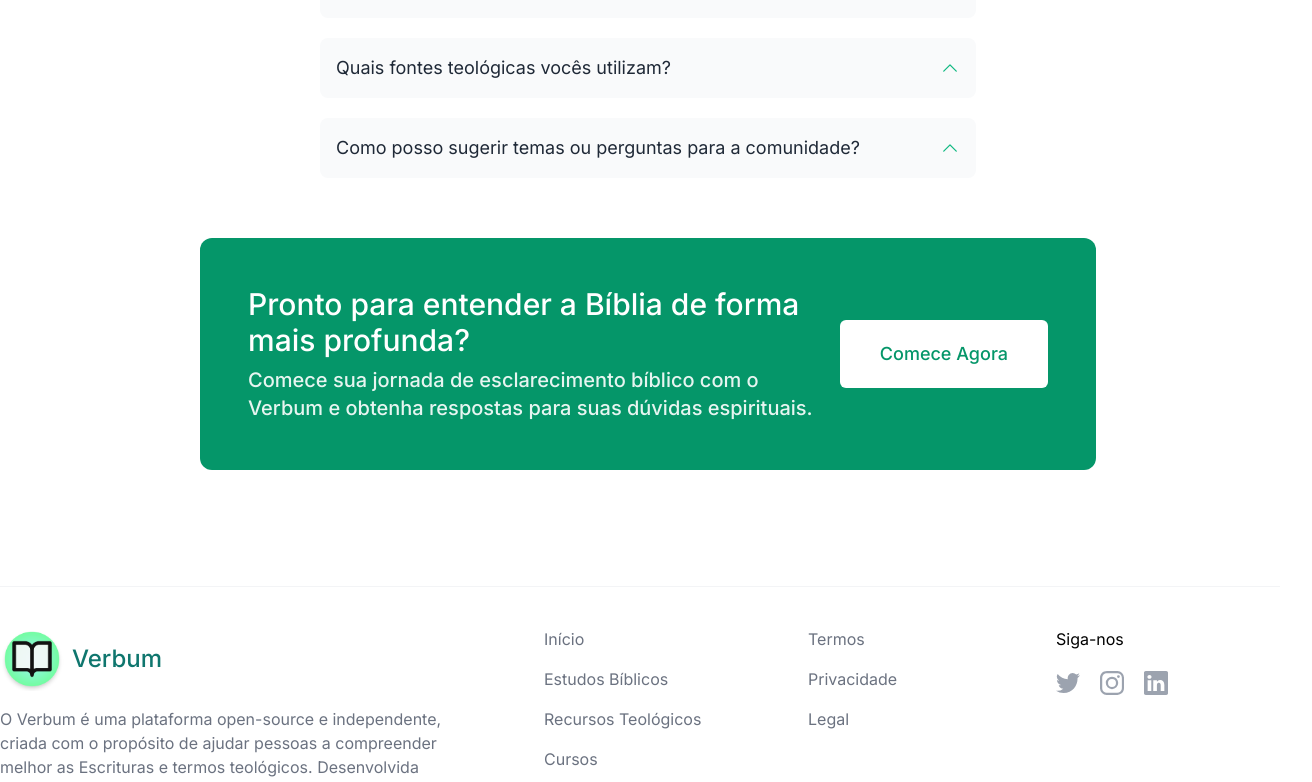
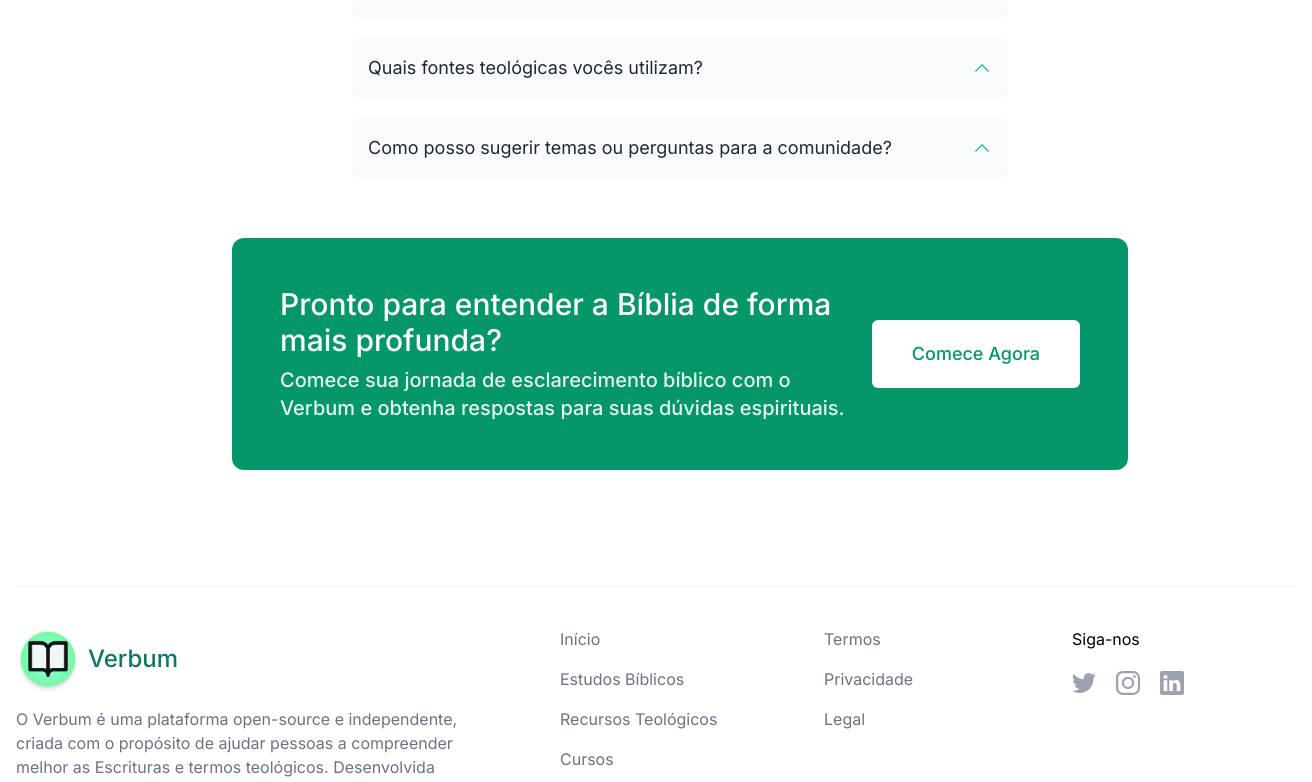
Before and after one commit to vmaarcos/verbum, a Next.js app: page / in a window 1280 px wide. Shown: the part 4895-5677 px from the top of the page, 1312 px wide, since content can reach past the window. Built offline with nearby package versions, Linux system fonts and the light colour scheme.

Commit message:
Update Container.tsx

```diff
--- a/src/components/Container.tsx
+++ b/src/components/Container.tsx
@@ -8,7 +8,7 @@ interface ContainerProps {
 export function Container(props: Readonly<ContainerProps>) {
   return (
     <div
-      className={`container p-8 mx-auto xl:px-0 ${
+      className={`container ml-4 p-8 mx-auto xl:px-0 ${
         props.className ? props.className : ""
       }`}>
       {props.children}
```
